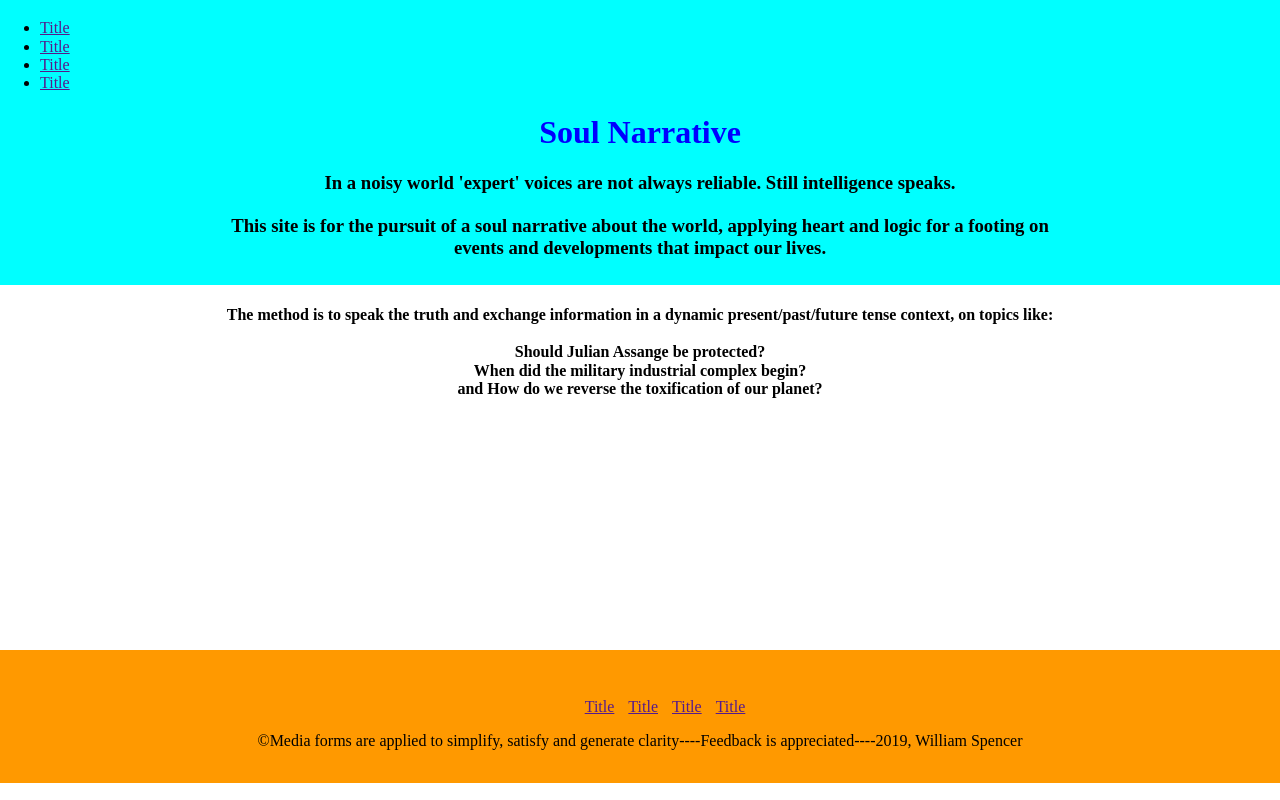
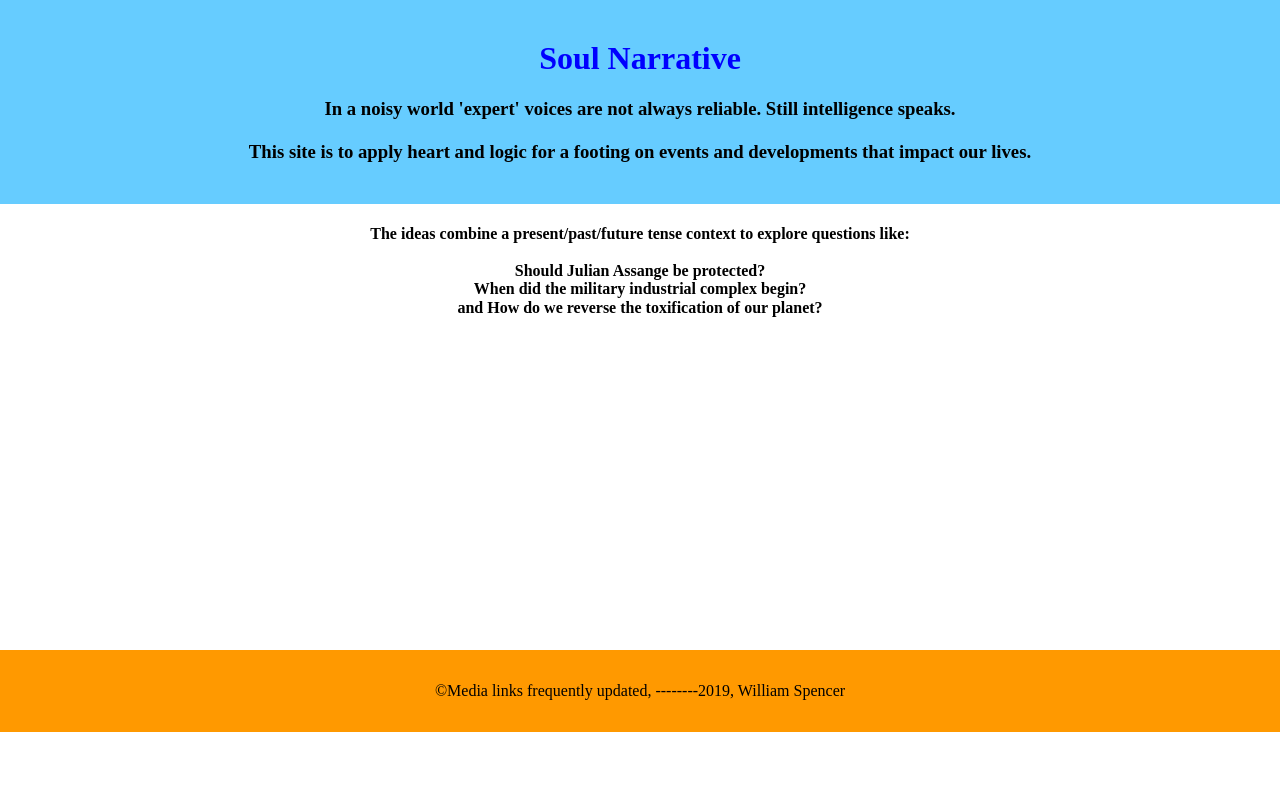
Before and after one commit to Snakehawk1/codelou-git, a plain HTML site: page index.html in a window 1280 px wide. Drawn offline with Linux system fonts and the light colour scheme.

Commit message:
1st 2 images, modified content and layout

```diff
--- a/css/main.css
+++ b/css/main.css
@@ -7,10 +7,19 @@
 }
 
 header {
-  padding-top: .2em;
-  padding-bottom: .5em;
-  background: #00ffff;
+  /*padding-top: .2em;*/
+  padding-bottom: 1.4em;
+  background: #66ccff;
 }
+
+/*.header-links {
+  display: flex;
+  flex-wrap: wrap;
+  justify-content: space-evenly;
+}
+.header-links li {
+  background-color: #ffffcc;
+}*/
 
 .container {
   text-align: center;
@@ -28,10 +37,10 @@ h1 {
   background: #ff9900;
 }
 
-.footer-links li {
+/*.footer-links li {
   display: inline;
   padding-left: 10px;
-}
+}*/
 
 
 /* =============================================
@@ -48,8 +57,8 @@ h1 {
      margin: 0 auto;
      width: 70%;
      max-width: 1100px;
-   }
-
+    }
+  }
 /*  potential lists or links though not placed or named
 current items on watchlist if I make it: NATO  Balkans  Venezuala  Ukraine
    .watch-list,
--- a/index.html
+++ b/index.html
@@ -4,31 +4,32 @@
     <meta name="viewport" charset="utf-8" content="width=device-width,
     initial-scale=1.0">
     <title>Sona</title>
+    <link rel="stylesheet" href="css/normalize.css">
     <link rel="stylesheet" href="css/main.css">
-    <link rel="stylesheet" href="css/normalize.css">
   </head>
   <body>
     <div class="wrap">
       <header>
-        <nav class="header-nav">
+        <!-- <nav class="header-nav">
           <ul class="header-links">
-            <li><a href="">Title</a></li>
-            <li><a href="">Title</a></li>
-            <li><a href="">Title</a></li>
-            <li><a href="">Title</a></li>
-          </ul>
+            <li>  Title1  </li>
+            <li>  Title2  </li>
+            <li>  Title3  </li>
+            <li>  Title4  </li>
+          </ul> -->
+
+
         <div class="container">
+          <Img></img>
           <h1>Soul Narrative</h1>
             <h3>In a noisy world 'expert' voices are not always reliable.
             Still intelligence speaks.<br><br>
-            This site is for the pursuit of a soul narrative about the world,
-            applying heart and logic for a footing on events and
+            This site is to apply heart and logic for a footing on events and
             developments that impact our lives.</h3>
           </div>
       </header>
         <div class="container">
-          <h4> The method is to speak the truth and exchange information in a
-            dynamic present/past/future tense context, on topics like:<br><br>
+          <h4> The ideas combine a present/past/future tense context to explore questions like:<br><br>
             Should Julian Assange be protected?<br>
             When did the military industrial complex begin?<br> and
             How do we reverse the toxification of our planet?
@@ -37,16 +38,17 @@
       </div>
 
     <footer class="main-footer">
-      <nav class="footnav">
+      <!--<nav class="footnav">
         <ul class="footer-links">
           <li><a href="">Title</a></li>
           <li><a href="">Title</a></li>
           <li><a href="">Title</a></li>
           <li><a href="">Title</a></li>
         </ul>
-      </nav>
-      <span>&copy;Media forms are applied to simplify, satisfy and generate
-          clarity----Feedback is appreciated----2019, William Spencer</span>
+      </nav> -->
+
+      <span>&copy;Media links frequently updated,
+          --------2019, William Spencer</span>
     </footer>
   </body>
 </html>
```
Also changed, not shown: img/flock-2952495.svg (added), js/app.js (added), 3 other files.
